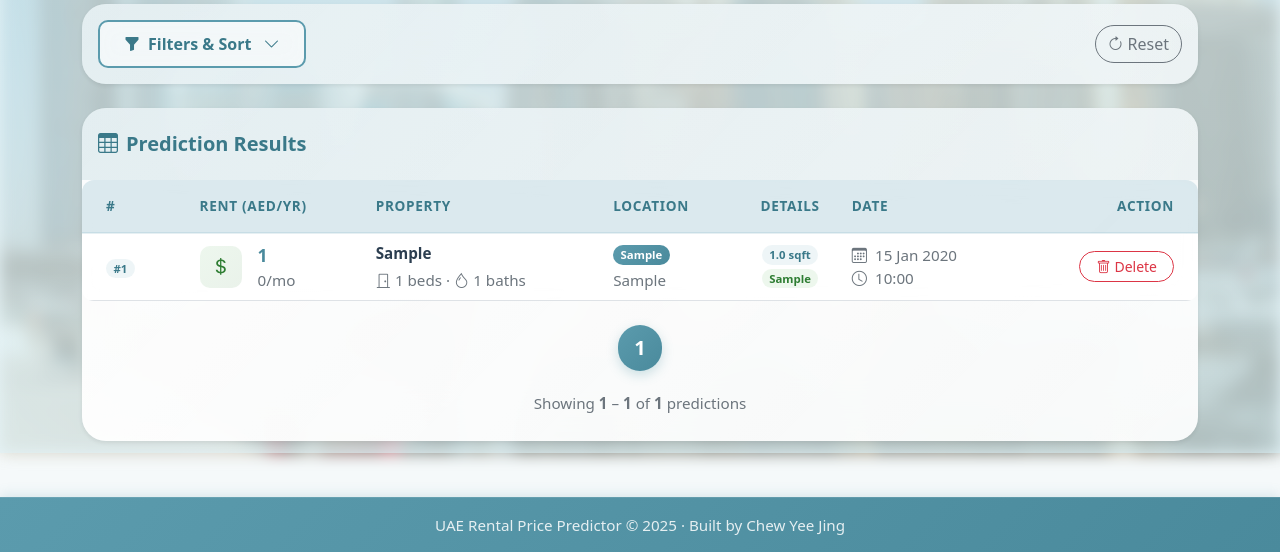
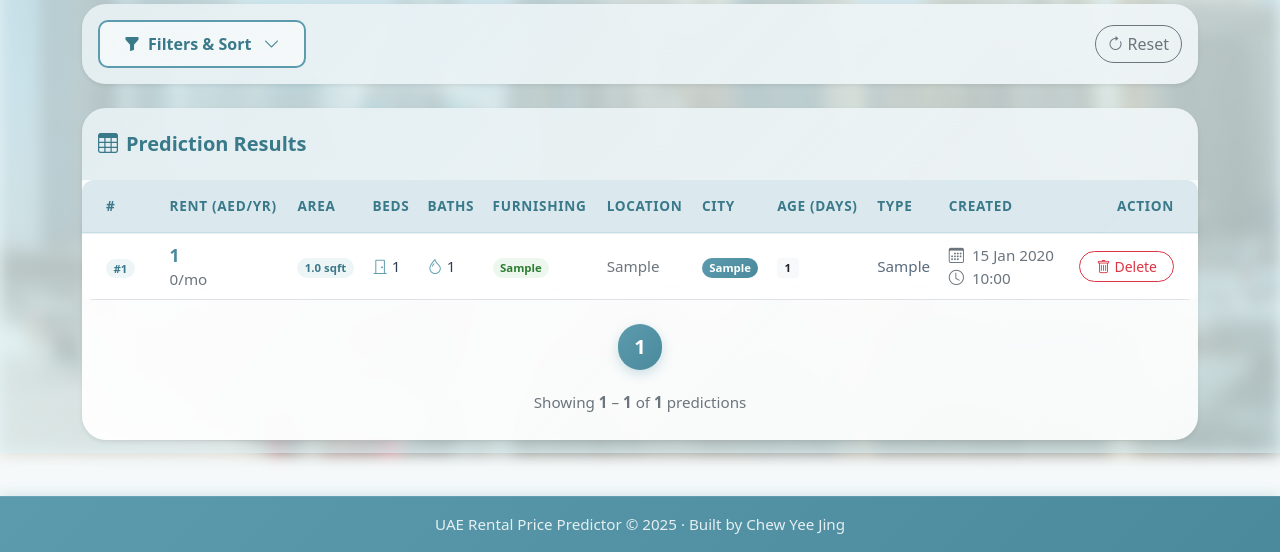
Before and after one commit to ChewyYJ/FINAL-CA1-RENT-PREDICTOR, a Flask app: page /history in a window 1280 px wide. Shown: the part 347-899 px from the top of the page. Run offline with Flask 3, Linux system fonts and the light colour scheme; a user stored in the database is signed in; tables that the repository leaves empty hold one stand-in row (values such as "Sample post").

Commit message:
Update history.html before starting unit testing branch

```diff
--- a/application/templates/history.html
+++ b/application/templates/history.html
@@ -82,7 +82,11 @@
                             <option value="rent" {{ 'selected' if sort_by == 'rent' }}>Rent Amount</option>
                             <option value="area" {{ 'selected' if sort_by == 'area' }}>Area (sqft)</option>
                             <option value="beds" {{ 'selected' if sort_by == 'beds' }}>Bedrooms</option>
-                                <option value="city" {{ 'selected' if sort_by == 'city' }}>City</option>
+                            <option value="baths" {{ 'selected' if sort_by == 'baths' }}>Bathrooms</option>
+                            <option value="age" {{ 'selected' if sort_by == 'age' }}>Age of Listing</option>
+                            <option value="city" {{ 'selected' if sort_by == 'city' }}>City (A-Z)</option>
+                            <option value="property_type" {{ 'selected' if sort_by == 'property_type' }}>Property Type</option>
+                            <option value="furnishing" {{ 'selected' if sort_by == 'furnishing' }}>Furnishing</option>
                         </select>
                     </div>
                         <div class="col-md-6">
@@ -265,26 +269,30 @@
                         <tr>
                             <th class="px-4 py-3">#</th>
                             <th class="py-3">Rent (AED/yr)</th>
-                            <th class="py-3">Property</th>
+                            <th class="py-3">Area</th>
+                            <th class="py-3">Beds</th>
+                            <th class="py-3">Baths</th>
+                            <th class="py-3">Furnishing</th>
                             <th class="py-3">Location</th>
-                            <th class="py-3 text-center">Details</th>
-                            <th class="py-3">Date</th>
+                            <th class="py-3">City</th>
+                            <th class="py-3">Age (days)</th>
+                            <th class="py-3">Type</th>
+                            <th class="py-3">Created</th>
                             <th class="py-3 text-end pe-4">Action</th>
                         </tr>
                     </thead>
                     <tbody>
                     {% for e in entries %}
                         <tr class="history-row">
+                            <!-- ID -->
                             <td class="px-4">
                                 <span class="badge rounded-pill" style="background: rgba(91, 155, 173, 0.1); color: var(--primary-teal-darker); font-weight: 600;">
                                     #{{ e.id }}
                                 </span>
                             </td>
+
+                            <!-- Rent -->
                             <td>
-                                <div class="d-flex align-items-center">
-                                    <div class="rent-icon-wrapper me-3">
-                                        <i class="bi bi-currency-dollar"></i>
-                                    </div>
                                 <div>
                                     <strong class="d-block rent-amount">
                                         {{ "{:,.0f}".format(e.predicted_rent) }}
@@ -293,33 +301,57 @@
                                         {{ "{:,.0f}".format(e.predicted_rent / 12) }}/mo
                                     </small>
                                 </div>
-                                </div>
                             </td>
+
+                            <!-- Area -->
                             <td>
-                                <strong class="d-block mb-1">{{ e.property_type }}</strong>
-                                <small class="text-muted">
-                                    <i class="bi bi-door-closed me-1"></i>{{ e.bedrooms }} beds ·
-                                    <i class="bi bi-droplet me-1"></i>{{ e.bathrooms }} baths
-                                </small>
-                            </td>
-                            <td>
-                                <span class="badge rounded-pill mb-1" style="background: linear-gradient(135deg, var(--primary-teal) 0%, var(--primary-teal-dark) 100%); color: white;">
-                                    {{ e.city }}
-                                </span><br>
-                                <small class="text-muted">
-                                    {{ e.location[:25] }}{% if e.location and e.location|length > 25 %}...{% endif %}
-                                </small>
-                            </td>
-                            <td class="text-center">
-                                <div class="d-flex flex-column gap-1 align-items-center">
                                 <span class="badge rounded-pill" style="background: rgba(91, 155, 173, 0.1); color: var(--primary-teal-darker);">
                                     {{ e.area }} sqft
                                 </span>
+                            </td>
+
+                            <!-- Beds -->
+                            <td>
+                                <i class="bi bi-door-closed me-1" style="color: var(--primary-teal);"></i>{{ e.bedrooms }}
+                            </td>
+
+                            <!-- Baths -->
+                            <td>
+                                <i class="bi bi-droplet me-1" style="color: var(--primary-teal);"></i>{{ e.bathrooms }}
+                            </td>
+
+                            <!-- Furnishing -->
+                            <td>
                                 <span class="badge rounded-pill" style="background: rgba(76, 175, 80, 0.1); color: #2e7d32;">
                                     {{ e.furnishing }}
                                 </span>
-                                </div>
                             </td>
+
+                            <!-- Location -->
+                            <td>
+                                <small class="text-muted">
+                                    {{ e.location[:20] }}{% if e.location and e.location|length > 20 %}...{% endif %}
+                                </small>
+                            </td>
+
+                            <!-- City -->
+                            <td>
+                                <span class="badge rounded-pill" style="background: linear-gradient(135deg, var(--primary-teal) 0%, var(--primary-teal-dark) 100%); color: white;">
+                                    {{ e.city }}
+                                </span>
+                            </td>
+
+                            <!-- Age of Listing -->
+                            <td>
+                                <span class="badge bg-light text-dark">{{ e.age_of_listing }}</span>
+                            </td>
+
+                            <!-- Property Type -->
+                            <td>
+                                <small class="fw-semibold">{{ e.property_type }}</small>
+                            </td>
+
+                            <!-- Created Date -->
                             <td>
                                 <small class="text-muted">
                                     <i class="bi bi-calendar3 me-1"></i>
@@ -328,6 +360,8 @@
                                     {{ e.created_at.strftime("%H:%M") if e.created_at else '' }}
                                 </small>
                             </td>
+
+                            <!-- Action -->
                             <td class="text-end pe-4">
                                 <button type="button"
                                         class="btn btn-sm btn-outline-danger rounded-pill px-3"
@@ -426,7 +460,7 @@
             <p class="text-muted mb-4 fs-5">
                 Start by creating your first rental prediction to see your history here.
             </p>
-            <a href="{{ url_for('index_page') }}" class="btn btn-lg rounded-pill px-5">
+            <a href="{{ url_for('index_page') }}" class="btn predict-btn-main btn-lg rounded-pill px-5">
                 <i class="bi bi-plus-circle me-2"></i>Create First Prediction
             </a>
         </div>
@@ -435,7 +469,7 @@
 </div>
 
 {% if entries %}
-    <!-- DELETE MODALS (kept outside the main card to avoid z-index issues) -->
+    <!-- DELETE MODALS -->
     {% for e in entries %}
     <div class="modal fade" id="deleteModal{{ e.id }}" tabindex="-1" aria-hidden="true">
         <div class="modal-dialog modal-dialog-centered modal-sm">
```
Lines whose indentation alone changed are shown as unchanged.
